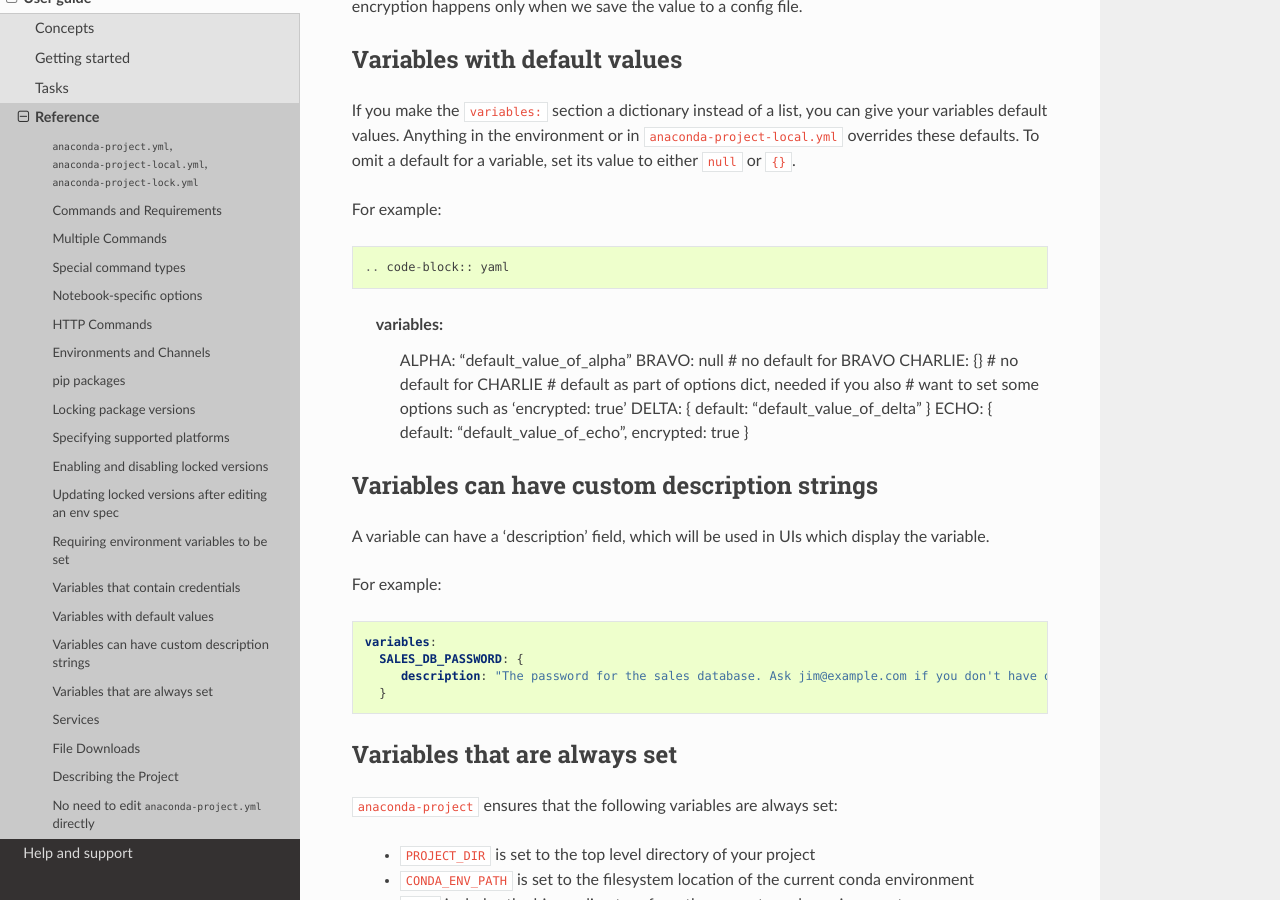
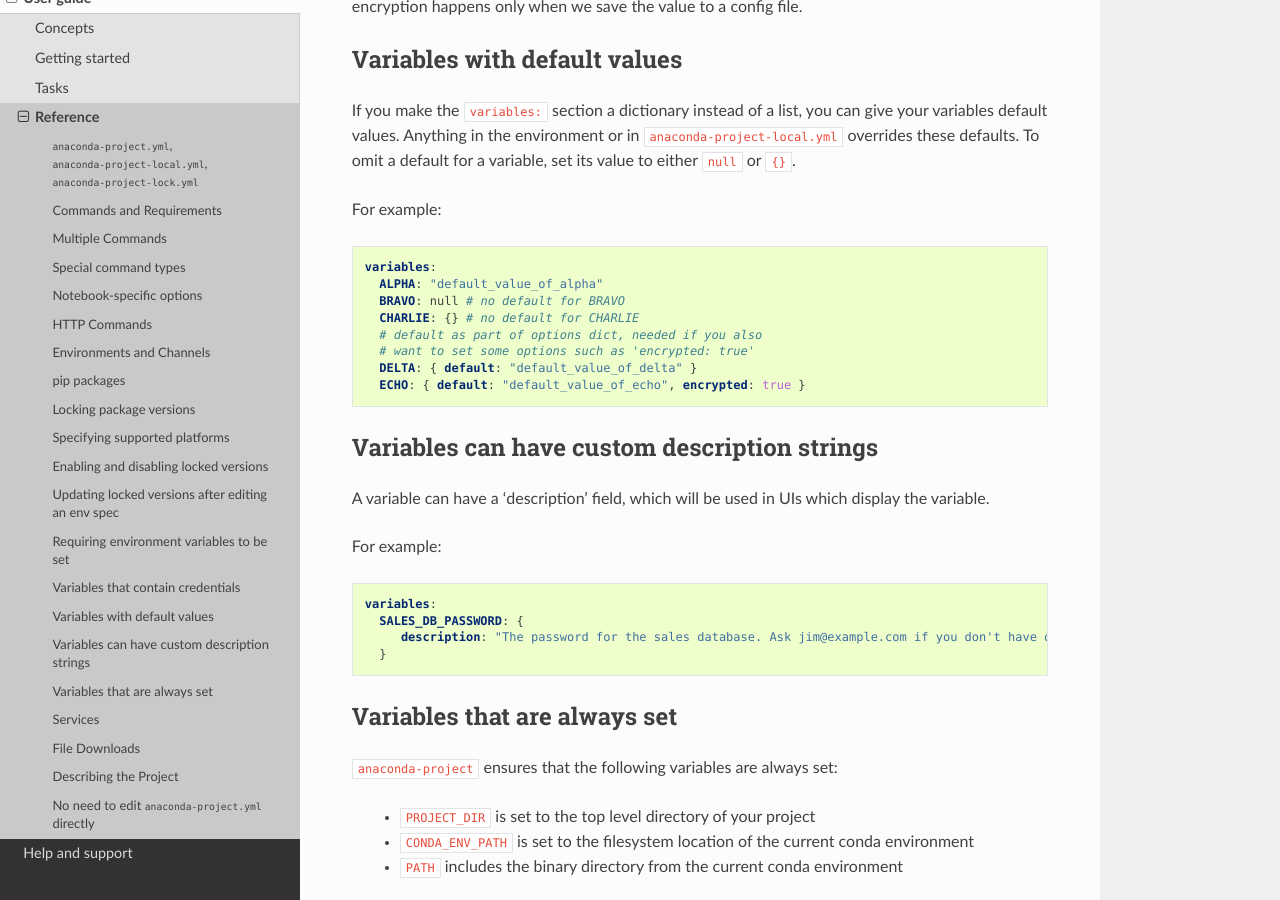
Before and after one commit to anaconda/anaconda-project, a Sphinx documentation site: the page built from docs/source/user-guide/reference.rst, in a window 1280 px wide and 900 px high, scrolled down 10101 px. Built offline with Sphinx 7.4.7 and the Read the Docs theme 2.0.0, drawn with Linux system fonts in a browser that asks for light colours.

Commit message:
Fix small typo so default var renders correctly

```diff
--- a/docs/source/user-guide/reference.rst
+++ b/docs/source/user-guide/reference.rst
@@ -564,7 +564,7 @@ in the environment or in ``anaconda-project-local.yml`` overrides
 these defaults. To omit a default for a variable, set
 its value to either ``null`` or ``{}``.
 
-For example::
+For example:
 
 .. code-block:: yaml
 
```
